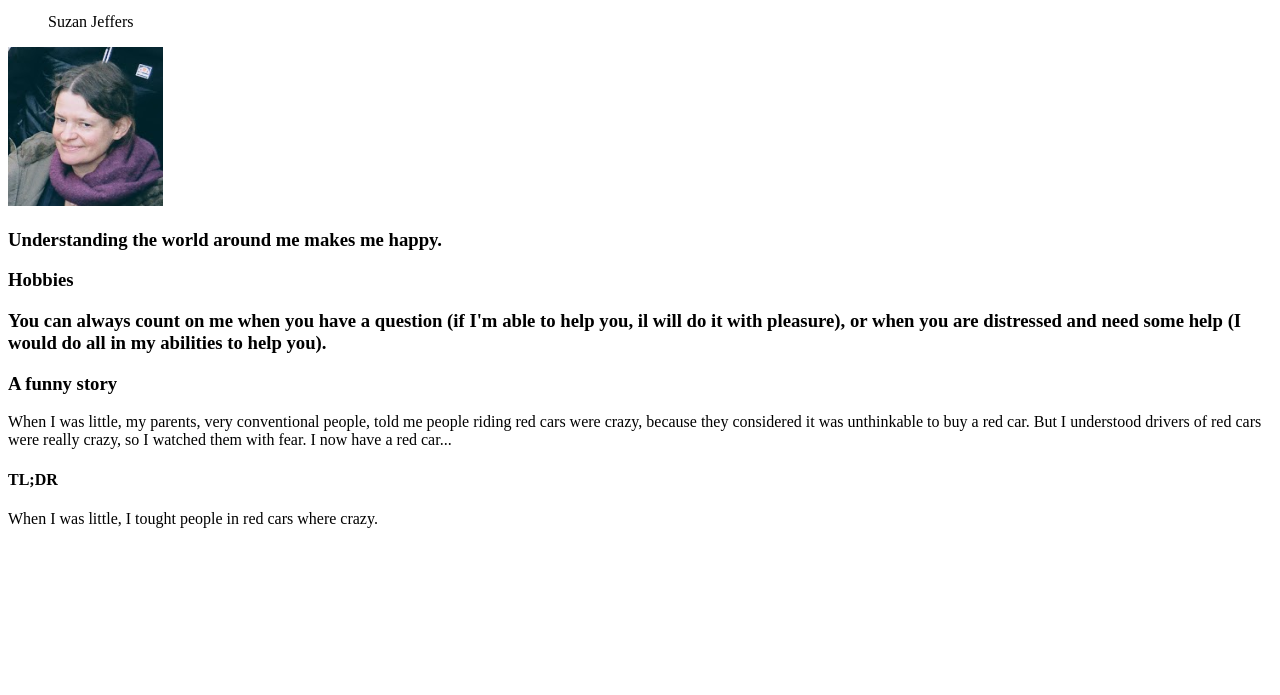
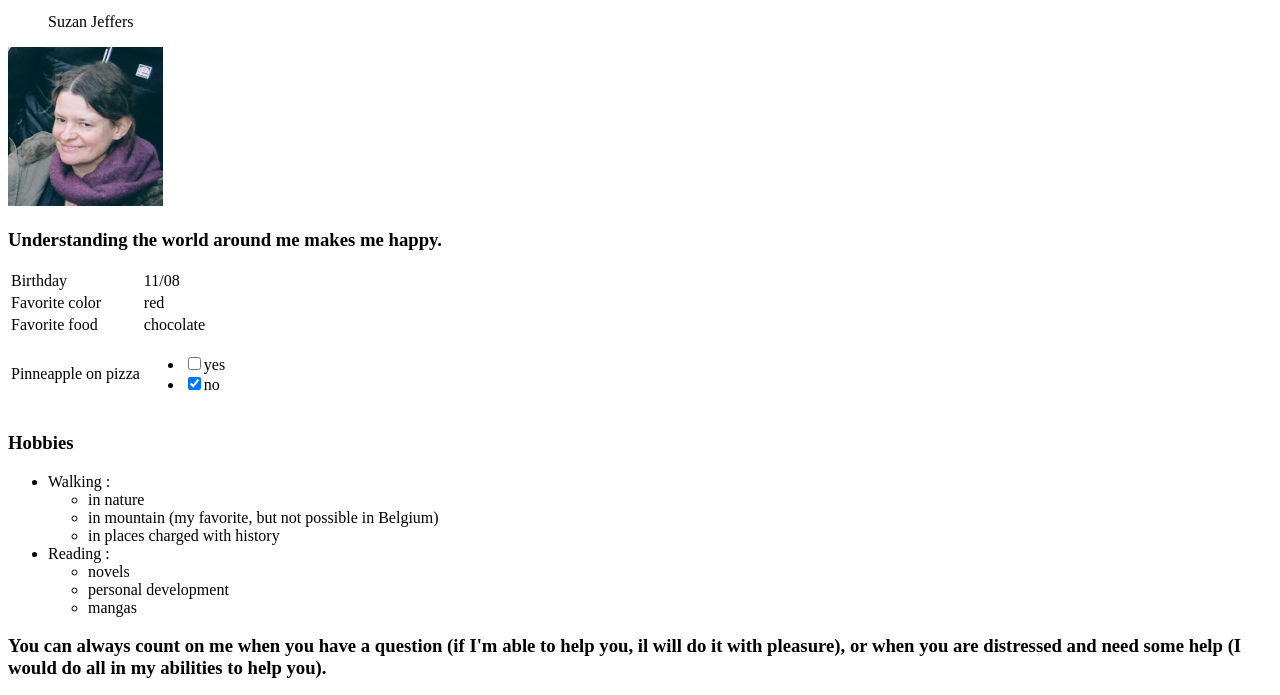
Before and after one commit to vdourson2/markdown-to-html, a plain HTML site: page index.html in a window 1280 px wide. Shown: the part 101-796 px from the top of the page. Drawn offline with Linux system fonts and the light colour scheme.

Commit message:
Complete work

```diff
--- a/index.html
+++ b/index.html
@@ -15,7 +15,55 @@
     <img src="photo_virginie.png" alt="face of myself">
 
     <h3>Understanding the world around me makes me happy.</h3>
+    <table>
+        <tbody>
+            <tr>
+                <td>Birthday</td>
+                <td>11/08</td>
+            </tr>
+            <tr>
+                <td>Favorite color</td>
+                <td>red</td>
+            </tr>
+            <tr>
+                <td>Favorite food</td>
+                <td>chocolate</td>
+            </tr>
+            <tr>
+                <td>Pinneapple on pizza</td>
+                <td>
+                    <ul>
+                        <li>
+                            <label>
+                                <input type="checkbox" value="OK" name="condgen" />yes
+                            </label>
+                        </li>
+                        <li>
+                            <label>
+                                <input type="checkbox" value="OK" name="condgen" checked/>no
+                            </label>
+                        </li>
+                    </ul></td>
+            </tr>
+        </tbody>
+    </table>
     <h3>Hobbies</h3>
+    <ul>
+        <li>Walking :
+            <ul>
+                <li>in nature</li>
+                <li>in mountain (my favorite, but not possible in Belgium)</li>
+                <li>in places charged with history</li>
+            </ul>
+        </li>
+        <li>Reading :
+            <ul>
+                <li>novels</li>
+                <li>personal development</li>
+                <li>mangas</li>
+            </ul>
+        </li>
+    </ul>
     <h3>You can always count on me when you have a question (if I'm able to help you, il will do it with pleasure), or when you are distressed and need some help (I would do all in my abilities to help you).</h3>
     <h3>A funny story</h3>
     <p>When I was little, my parents, very conventional people, told me people riding red cars were crazy, because they considered it was unthinkable to buy a red car. But I understood drivers of red cars were really crazy, so I watched them with fear. I now have a red car...</p>
@@ -23,4 +71,11 @@
     <p>When I was little, I tought people in red cars where crazy.</p>
 
 </body>
+<footer>
+    <p>
+        <a href="https://github.com/TimDesmet00/markdown-to-html">Tim</a>
+        <span>Virginie</span>
+        <a href="https://github.com/Sheyleen/markdown-to-hmtl">Justine</a>
+    </p>
+</footer>
 </html>
```
